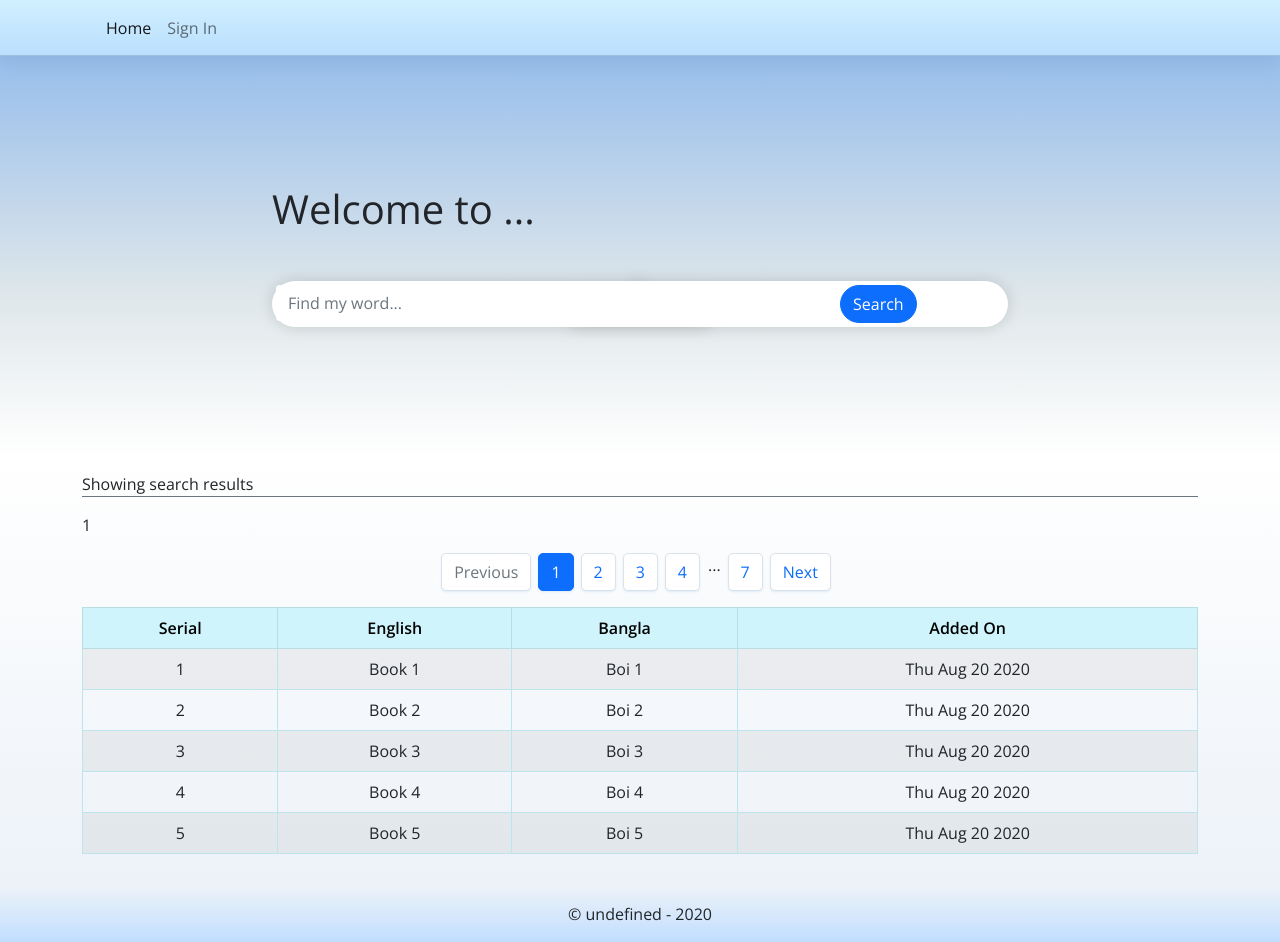
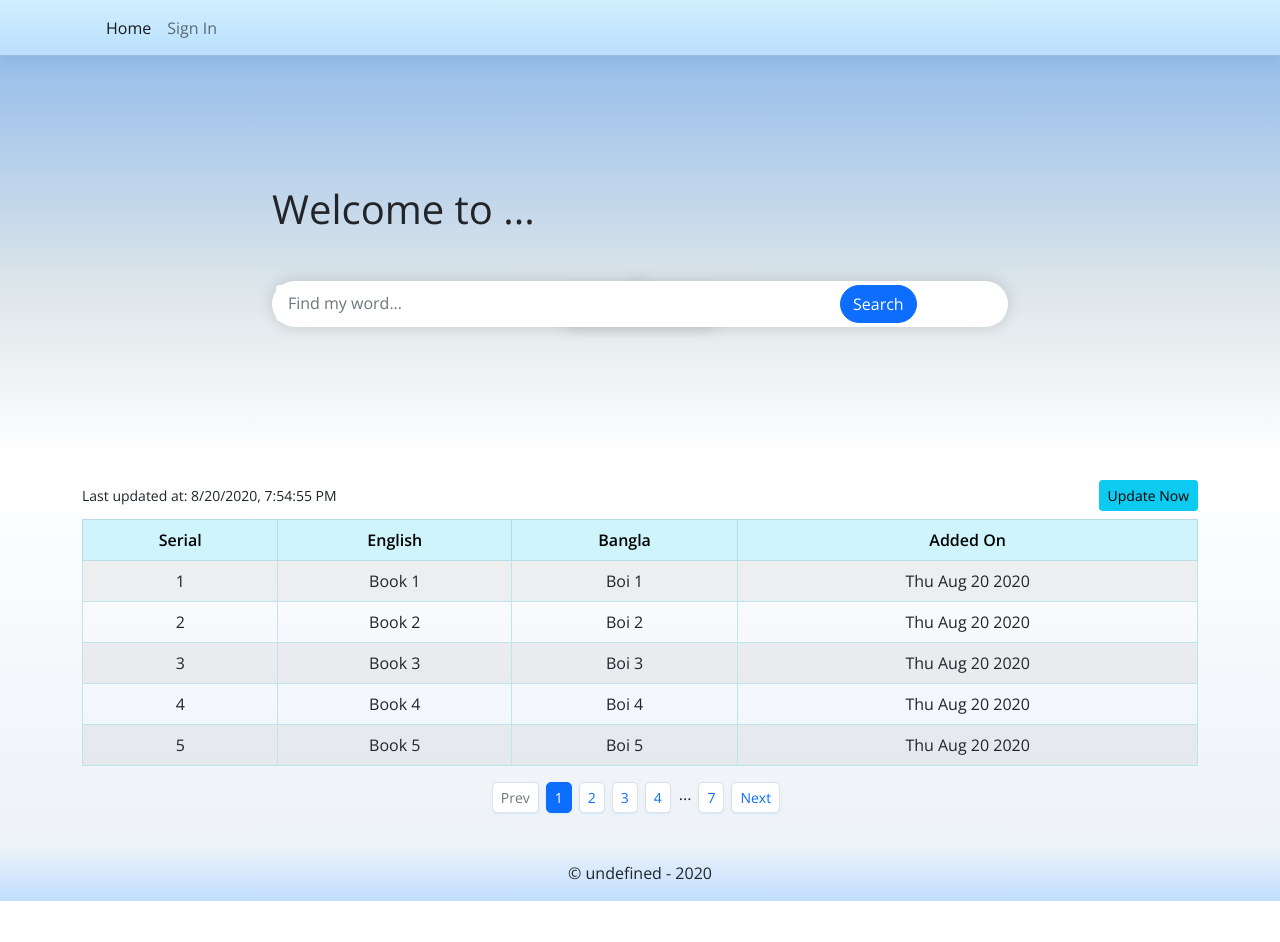
Before and after one commit to shibbirweb/word-camp, a Vue app: page / in a window 1280 px wide. After the commit the page ends 901 px from the top, so only its background shows below. Built offline with nearby package versions, Linux system fonts and the light colour scheme.

Commit message:
Update Frontend UI

```diff
--- a/src/components/frontend/global/PaginationComponent.vue
+++ b/src/components/frontend/global/PaginationComponent.vue
@@ -1,11 +1,8 @@
 <template>
-    <div class="row PaginationComponent">
+    <div class="row PaginationComponent" v-if="data.length">
         <div class="col-12">
-            <p>{{ currentPage }}</p>
-        </div>
-        <div class="col-12">
-            <nav aria-label="Page navigation example">
-                <ul class="pagination justify-content-center">
+            <nav aria-label="Page navigation ">
+                <ul class="pagination pagination-sm justify-content-center">
                     <li
                         class="page-item"
                         :class="{ disabled: currentPage <= 1 }"
@@ -16,7 +13,7 @@
                             tabindex="-1"
                             aria-disabled="true"
                             @click.prevent="currentPage--"
-                            >Previous</a
+                            >Prev</a
                         >
                     </li>
 
@@ -56,7 +53,7 @@
 
 <script>
 export default {
-    name: 'PaginationComponent',
+    name: "PaginationComponent",
     props: {
         data: {
             type: Array,
@@ -72,68 +69,73 @@ export default {
         },
         serialkey: {
             type: String,
-            default: 'serialKey'
+            default: "serialKey"
         },
         dotChars: {
             type: String,
-            default: '...'
+            default: "..."
         }
     },
     watch: {
         currentPage: {
-            handler: 'pageChangeHandler',
+            handler: "pageChangeHandler",
             immediate: true
+        },
+        data: {
+            handler: "dataChangeHandler",
+            immediate: true,
+            deep: true
         }
     },
     computed: {
-        totalLength () {
-            return this.data.length
+        totalLength() {
+            return this.data.length;
         },
-        totalPage () {
-            return Math.ceil(this.totalLength / parseFloat(this.paginate))
+        totalPage() {
+            return Math.ceil(this.totalLength / parseFloat(this.paginate));
         },
-        beforeCurrentPageNumbers () {
-            return this.currentPage - this.eachSide
+        beforeCurrentPageNumbers() {
+            return this.currentPage - this.eachSide;
         },
-        aftarCurrentPageNumbers () {
-            return this.currentPage + this.eachSide
+        aftarCurrentPageNumbers() {
+            return this.currentPage + this.eachSide;
         },
-        renderPageNumbers () {
-            const totalNumber = []
+        renderPageNumbers() {
+            const totalNumber = [];
             for (let i = 1; i <= this.totalPage; i++) {
                 if (this.addDot(i)) {
-                    totalNumber.push(this.dotChars)
-                    continue
+                    totalNumber.push(this.dotChars);
+                    continue;
                 }
 
                 if (this.addPage(i)) {
-                    totalNumber.push(i)
-                    continue
+                    totalNumber.push(i);
+                    continue;
                 }
             }
-            return totalNumber
+            return totalNumber;
         }
     },
     data: () => ({
         currentPage: 1
     }),
     methods: {
-        addPage (pageNumber) {
+        addPage(pageNumber) {
             if (pageNumber === 1 || pageNumber === this.totalPage) {
-                return true
+                return true;
             }
 
             if (
                 pageNumber >= this.beforeCurrentPageNumbers &&
                 pageNumber <= this.aftarCurrentPageNumbers
             ) {
-                return true
+                return true;
             }
-            return false
+            return false;
         },
-        addDot (pageNumber) {
+        addDot(pageNumber) {
             if (pageNumber === 1 || pageNumber === this.totalPage) {
-                return false
+                return false;
             }
 
             if (
@@ -141,23 +143,27 @@ export default {
                 (pageNumber === this.aftarCurrentPageNumbers + 1 &&
                     pageNumber < this.totalPage)
             ) {
-                return true
+                return true;
             }
-            return false
+            return false;
         },
-        pageChangeHandler (currentPage) {
-            const start = this.paginate * (currentPage - 1)
-            const end = start + this.paginate
-            let serialkey = start
+        pageChangeHandler() {
+            const start = this.paginate * (this.currentPage - 1);
+            const end = start + this.paginate;
+            let serialkey = start;
             const data = this.data.slice(start, end).map(datum => {
-                datum[this.serialkey] = ++serialkey
-                return datum
-            })
+                datum[this.serialkey] = ++serialkey;
+                return datum;
+            });
 
-            this.$emit('paginatedData', data)
+            this.$emit("paginatedData", data);
+        },
+        dataChangeHandler() {
+            this.currentPage = 1;
+            this.pageChangeHandler();
         }
     }
-}
+};
 </script>
 
 <style lang="scss" scoped>
--- a/src/components/frontend/home/header/HeroSearchComponent.vue
+++ b/src/components/frontend/home/header/HeroSearchComponent.vue
@@ -5,13 +5,13 @@
                 <h1 class="display-6 font-weight-bold">{{ greetingText }}</h1>
             </div>
             <div class="search-bar mt-5 p-3 p-md-1 pl-md-2 pl-lg-4">
-                <form>
+                <form @submit.prevent="formSubmitHandler">
                     <div class="row">
                         <div class="form-group col-md-9">
                             <input
                                 type="text"
                                 class="form-control border-0 shadow-0"
-                                name="search"
+                                v-model="searchKeyword"
                                 placeholder="Find my word..."
                                 autocomplete="off"
                                 autofocus
@@ -28,10 +28,17 @@
                     </div>
                 </form>
             </div>
-            <div class="search-result-summary hide-summary">
+            <div
+                class="search-result-summary"
+                :class="{ 'hide-summary': !searchKeyword }"
+            >
                 <div class="stick"></div>
                 <div class="text">
-                    Found 3 words
+                    Found
+                    {{ filteredWords.length }} word<span
+                        v-if="filteredWords.length > 1"
+                        >s</span
+                    >
                 </div>
             </div>
         </div>
@@ -39,11 +46,26 @@
 </template>
 
 <script>
+import { mapGetters } from "vuex";
 export default {
     name: "HeroSearchComponent",
     computed: {
+        ...mapGetters(["filteredWords"]),
         greetingText() {
             return "Welcome to " + this.$env.VUE_APP_SITE_TITLE + "...";
+        },
+        searchKeyword: {
+            get() {
+                return this.$store.state.searchKeyword;
+            },
+            set(value) {
+                this.$store.commit("updateSearchText", value);
+            }
+        }
+    },
+    methods: {
+        formSubmitHandler() {
+            this.$store.commit("updateSearchText", this.searchKeyword);
         }
     }
 };
--- a/src/components/frontend/home/sections/word/table/WordTableComponent.vue
+++ b/src/components/frontend/home/sections/word/table/WordTableComponent.vue
@@ -1,6 +1,6 @@
 <template>
     <div class="row WordTableComponent">
-        <div class="col-12">
+        <div class="col-12 table-responsive-md">
             <table class="table table-striped border-sky-blue table-bordered">
                 <thead class="table-info text-center">
                     <tr>
@@ -11,7 +11,12 @@
                     </tr>
                 </thead>
                 <tbody class="text-center">
-                    <tr v-for="(word, index) in words" :key="index">
+                    <tr v-if="words.length === 0">
+                        <td colspan="4" class="text-center text-secondary">
+                            No word found
+                        </td>
+                    </tr>
+                    <tr v-else v-for="(word, index) in words" :key="index">
                         <td>{{ word.serialKey }}</td>
                         <td>{{ word.en }}</td>
                         <td>{{ word.bn }}</td>
--- a/src/store/getters.js
+++ b/src/store/getters.js
@@ -0,0 +1,5 @@
+export const filteredWords = (state) => {
+    return state.words.filter((word) => {
+        return (word.en.toLowerCase().includes(state.searchKeyword.toLowerCase()) || word.bn.toLowerCase().includes(state.searchKeyword.toLowerCase()))
+    })
+}
--- a/src/store/index.js
+++ b/src/store/index.js
@@ -1,15 +1,14 @@
 import Vue from 'vue'
 import Vuex from 'vuex'
 import state from './state'
+import * as mutations from './mutations'
+import * as getters from './getters'
 Vue.use(Vuex)
 
 export default new Vuex.Store({
     state,
-    getters: {
-
-    },
-    mutations: {
-    },
+    getters,
+    mutations,
     actions: {
     }
 })
--- a/src/store/mutations.js
+++ b/src/store/mutations.js
@@ -0,0 +1,3 @@
+export const updateSearchText = (state, payload) => {
+    state.searchKeyword = payload
+}
--- a/src/store/state.js
+++ b/src/store/state.js
@@ -1,4 +1,6 @@
 export default {
+    searchKeyword: '',
+    lastSyncedAt: new Date(),
     words: [
         {
             en: 'Book 1',
--- a/src/views/Home.vue
+++ b/src/views/Home.vue
@@ -30,22 +30,33 @@
         <section class="word_list_section word_table py-3">
             <div class="container">
                 <div class="row">
-                    <div class="col-12">
-                        <p class="border-bottom border-secondary">
-                            Showing search results
+                    <div
+                        class="col-12 d-flex justify-content-between align-items-center my-2"
+                    >
+                        <p class="small m-0">
+                            Last updated at:
+                            {{
+                                this.$store.state.lastSyncedAt.toLocaleString()
+                            }}
                         </p>
+                        <button class="btn btn-info btn-sm">
+                            Update Now
+                        </button>
                     </div>
                 </div>
+
+                <!-- Word table component -->
+                <word-table-component :words="paginatedWords" />
+
+                <!-- Pagination component -->
                 <pagination-component
-                    :data="words"
+                    :data="filteredWords"
                     :paginate="5"
                     :eachSide="3"
                     serial-key="serialKey"
                     dot-chars="..."
                     @paginatedData="handlePaginatedWords"
                 />
-                <!-- Word table component -->
-                <word-table-component :words="paginatedWords" />
             </div>
         </section>
         <!-- Word Lists End -->
@@ -69,7 +80,7 @@ import HeroSearchComponent from "@/components/frontend/home/header/HeroSearchCom
 import WordTableComponent from "@/components/frontend/home/sections/word/table/WordTableComponent";
 import PaginationComponent from "@/components/frontend/global/PaginationComponent";
 import FooterComponent from "@/components/frontend/home/footer/FooterComponent";
-import { mapState } from "vuex";
+import { mapGetters } from "vuex";
 export default {
     name: "Home",
     components: {
@@ -81,7 +92,7 @@ export default {
         FooterComponent
     },
     computed: {
-        ...mapState(["words"])
+        ...mapGetters(["filteredWords"])
     },
     data: () => ({
         paginatedWords: []
```
